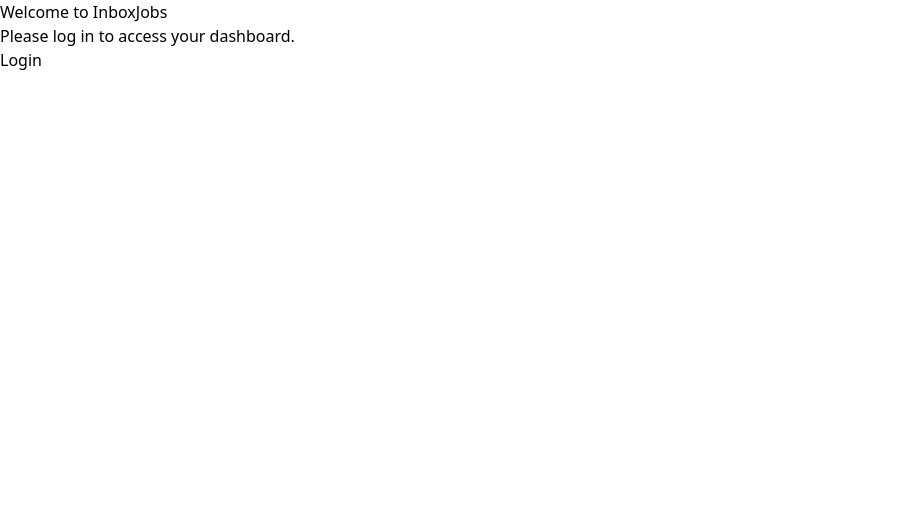
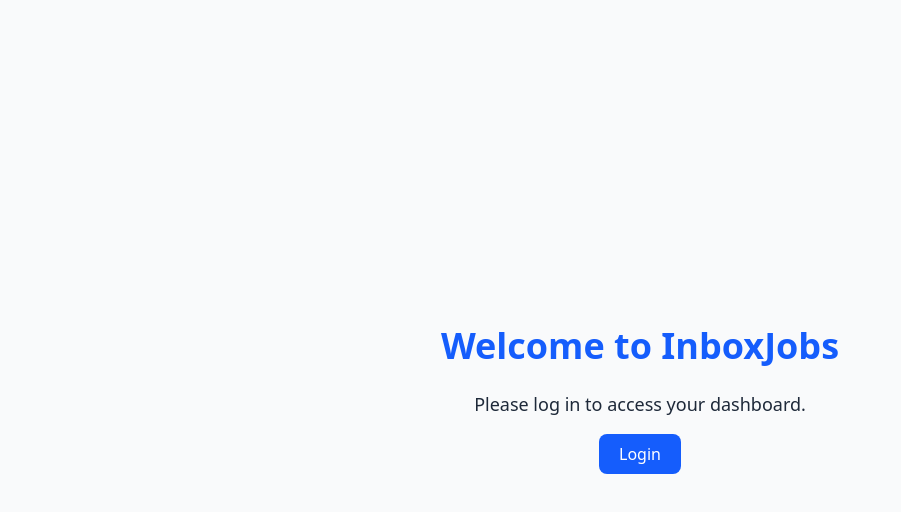
Before and after one commit to RobinLandraud/InboxJobs, a React (Vite) app in the folder frontend/inboxjobs/: page / in a window 1280 px wide. Shown: the top 512 px of the page, without its empty margins (0-901 px from the left). Built offline with nearby package versions, Linux system fonts and the light colour scheme.

Commit message:
[UPDATE] css pages with tailwind

```diff
--- a/frontend/inboxjobs/src/components/Loader.tsx
+++ b/frontend/inboxjobs/src/components/Loader.tsx
@@ -1,25 +1,10 @@
 import React from "react";
-import { motion } from "motion/react";
 
 const Loader = () => {
-  const circles = [0, 1, 2];
-
   return (
-    <div className="flex items-center justify-center h-screen bg-gray-900">
-      {circles.map((circle, index) => (
-        <motion.div
-          key={index}
-          className="w-6 h-6 bg-blue-500 rounded-full mx-2"
-          animate={{
-            scale: [0, 1, 0],
-          }}
-          transition={{
-            duration: 1.2,
-            repeat: Infinity,
-            delay: index * 0.2,
-          }}
-        />
-      ))}
+    <div className="flex flex-col items-center justify-center min-h-screen bg-gray-50">
+      <div className="w-12 h-12 border-4 border-blue-500 border-t-transparent rounded-full animate-spin" />
+      <p className="mt-4 text-gray-600 text-sm">Chargement...</p>
     </div>
   );
 };
--- a/frontend/inboxjobs/src/pages/Home.tsx
+++ b/frontend/inboxjobs/src/pages/Home.tsx
@@ -12,17 +12,28 @@
     }
 
     return (
-        <main>
-            <h1>Welcome to InboxJobs</h1>
+      <main className="flex flex-col items-center justify-center min-h-screen bg-gray-50 text-gray-800 p-6">
+        <h1 className="text-4xl font-bold mb-6 text-blue-600">Welcome to InboxJobs</h1>
+
         {user ? (
-                <div>
-                    <p>Hello, {user.username}!</p>
-                    <button onClick={() => navigate("/dashboard")}>Go to Dashboard</button>
+            <div className="text-center space-y-4">
+            <p className="text-lg">Hello, <span className="font-semibold">{user.username}</span>!</p>
+            <button
+                onClick={() => navigate("/dashboard")}
+                className="px-5 py-2 rounded-lg bg-blue-600 text-white hover:bg-blue-700 transition"
+            >
+                Go to Dashboard
+            </button>
             </div>
         ) : (
-                <div>
-                    <p>Please log in to access your dashboard.</p>
-                    <button onClick={() => navigate("/login")}>Login</button>
+            <div className="text-center space-y-4">
+            <p className="text-lg">Please log in to access your dashboard.</p>
+            <button
+                onClick={() => navigate("/login")}
+                className="px-5 py-2 rounded-lg bg-blue-600 text-white hover:bg-blue-700 transition"
+            >
+                Login
+            </button>
             </div>
         )}
       </main>
```
Lines whose indentation alone changed are shown as unchanged.
